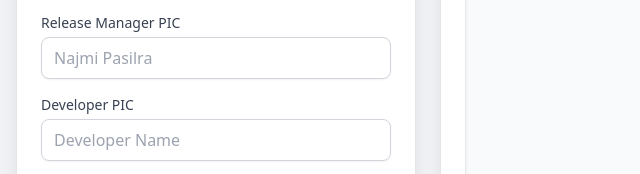
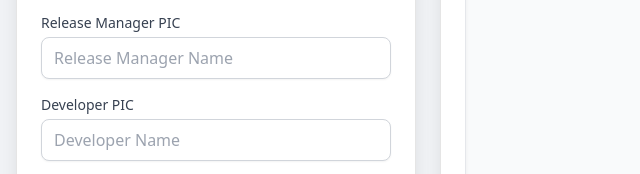
Before and after one commit to patrickbatuna/chronology-formatter, a plain HTML site: page activity.html in a window 1280 px wide. Shown: the part 468-642 px from the top of the page, 0-640 px from the left. Drawn offline with nearby package versions, Linux system fonts and the light colour scheme.

Commit message:
updated placeholder for release manager pic

```diff
--- a/activity.html
+++ b/activity.html
@@ -429,7 +429,7 @@
                 <input
                   type="text"
                   id="releaseManagerPIC"
-                  placeholder="Najmi Pasilra"
+                  placeholder="Release Manager Name"
                   class="px-3 py-2 border border-gray-300 dark:border-gray-700 rounded-lg focus:outline-none focus:ring-2 focus:ring-indigo-500 w-full transition input-field"
                 />
               </div>
```
